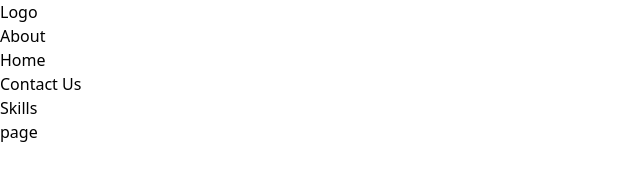
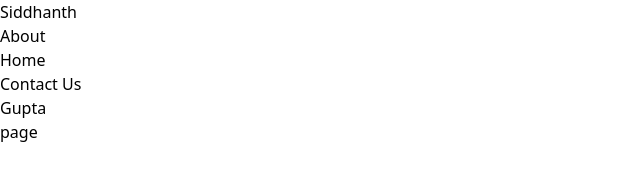
Before and after one commit to sid21-1/React, a Next.js app in the folder learning-react/: page / in a window 1280 px wide. Shown: the top 170 px of the page, without its empty margins (0-640 px from the left). Built offline with nearby package versions, Linux system fonts and the light colour scheme.

Commit message:
learnt about props data passing

```diff
--- a/learning-react/Components/Header.js
+++ b/learning-react/Components/Header.js
@@ -1,14 +1,15 @@
 import React from "react";
-const Header = () => {
+const Header = (props) => {
+  console.log(props);
   return (
     <>
-      <div className=" h-8 bg-green-500 flex items-center  justify-between">
-        <h2>Logo</h2>
-        <div className="flex gap-2">
+      <div className=" px-3 h-8 bg-green-500 flex items-center  justify-between">
+        <h2>{props.user}</h2>
+        <div className="flex gap-4">
           <h4>About</h4>
           <h4>Home</h4>
           <h4>Contact Us</h4>
-          <h4>Skills</h4>
+          <h4>{props.edit}</h4>
         </div>
       </div>
     </>
--- a/learning-react/app/page.js
+++ b/learning-react/app/page.js
@@ -1,9 +1,14 @@
-import React from "react";
+"use client";
+
+import React, { useState } from "react";
 import Header from "@/Components/Header";
+
 const page = () => {
+  const [user, setUser] = useState("Siddhanth");
+  const [edit, setedit] = useState("Gupta");
   return (
     <>
-      <Header />
+      <Header user={user} edit={edit} />
       <div>page</div>
     </>
   );
```
